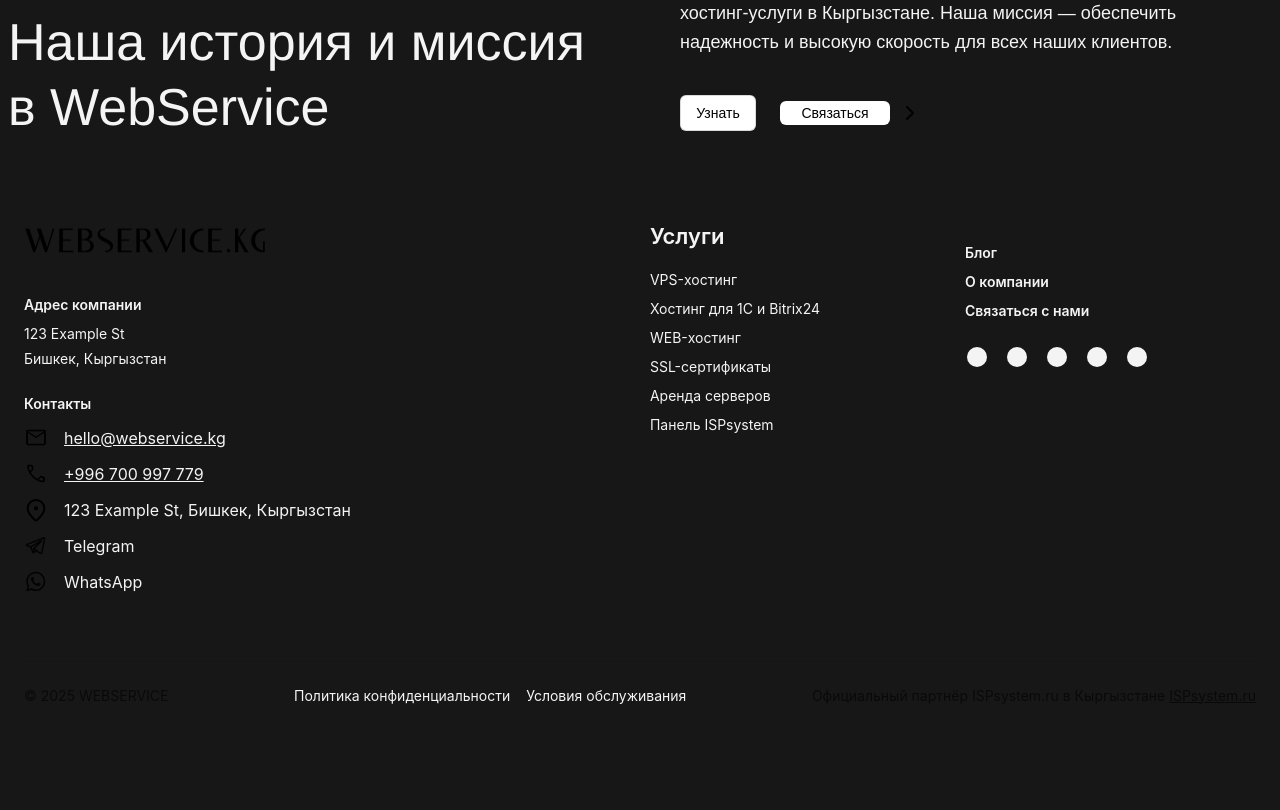
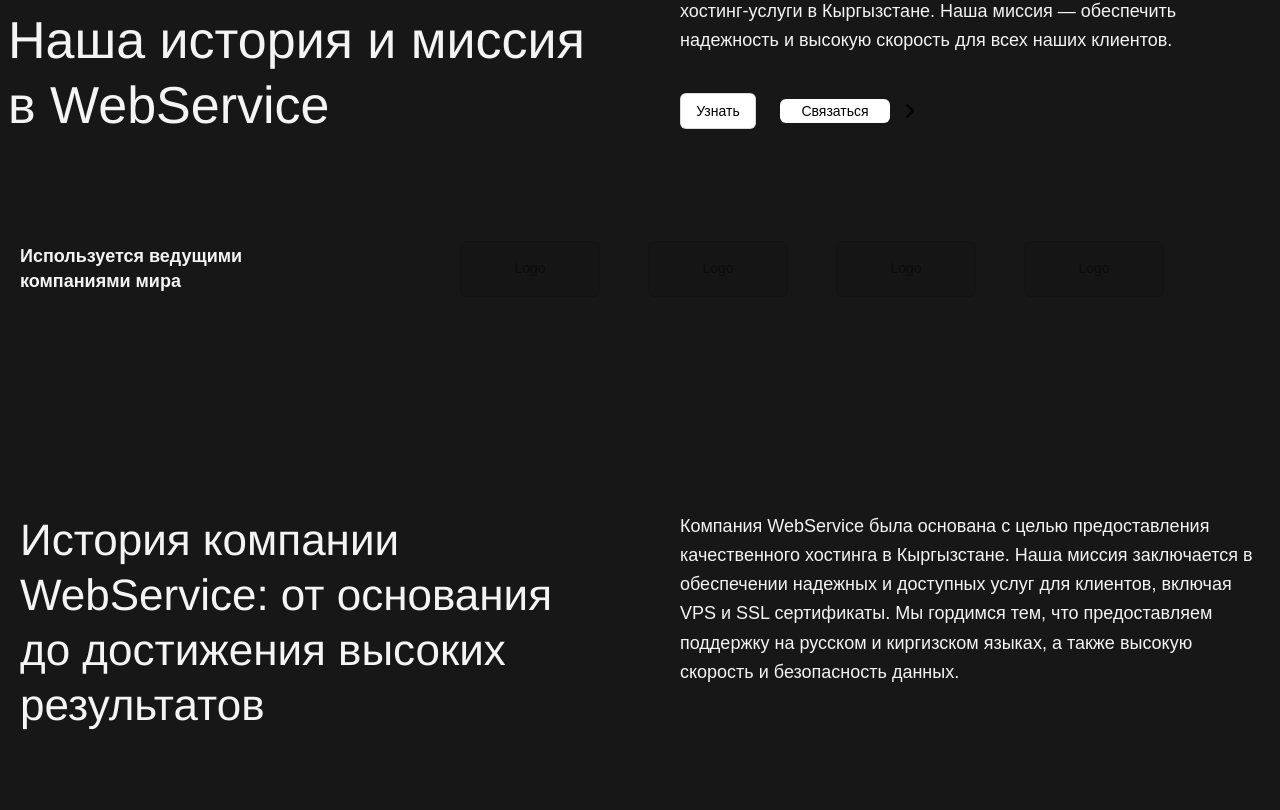
Before and after one commit to alineknn/webservice, a Next.js app: page /about in a window 1280 px wide. Shown: the part 830-1640 px from the top of the page. Before the commit the page ends 1616 px from the top, so only its background shows below. Built offline with nearby package versions, Linux system fonts and the light colour scheme.

Commit message:
add company history and customer banner

```diff
--- a/src/app/about/page.tsx
+++ b/src/app/about/page.tsx
@@ -1,5 +1,7 @@
 import HeroSectionAbout from "@/components/HeroSectionAbout";
 import ReliabilityAbout from "@/components/ReliabilityAbout";
+import BannerCustomer from "@/components/BannerCustomer";
+import CompanyHistory from "@/components/CompanyHistory";
 
 // src/app/about/page.tsx
 export const metadata = { title: "About" };
@@ -9,6 +11,8 @@
     <main className="">
       <HeroSectionAbout></HeroSectionAbout>
       <ReliabilityAbout></ReliabilityAbout>
+      <BannerCustomer></BannerCustomer>
+      <CompanyHistory></CompanyHistory>
     </main>
   );
 }
--- a/src/app/layout.tsx
+++ b/src/app/layout.tsx
@@ -31,7 +31,7 @@
         <meta name="color-scheme" content="light" />
         <meta name="theme-color" content="#ffffff" />
       </head>
-      <body className="…">
+      <body className="">
         <Navbar />
         {children}
         <Footer />
--- /dev/null
+++ b/src/components/BannerCustomer.tsx
@@ -0,0 +1,44 @@
+"use client";
+
+import { useRouter } from "next/navigation";
+import en from "@/locales/en/baner_customer.json";
+import ru from "@/locales/ru/baner_customer.json";
+
+type Copy = {
+  heading: string;
+};
+
+export default function BannerCustomer() {
+  const { locale } = useRouter();
+  const t: Copy = (locale === "en" ? (en as Copy) : (ru as Copy));
+
+  // Show 6 placeholders; replace with your own icons/images when ready
+  const items = Array.from({ length: 4 });
+
+  return (
+    <section className="py-[103px]">
+      <div className="mx-auto w-full max-w-[1280px] px-[20px] min-[1440px]:px-[80px]">
+        <div className="flex items-center gap-8 md:gap-16">
+          {/* Left heading */}
+          <p className="shrink-0 font-['Avenir Next'] font-bold text-[18px] leading-snug w-[280px]">
+            {t.heading}
+          </p>
+
+          {/* Logos row */}
+          <div className="flex-1 flex justify-center gap-8 md:gap-12 flex-wrap">
+            {items.map((_, i) => (
+              <div
+                key={i}
+                className="h-[56px] w-[140px] rounded-md border border-black/10 bg-black/5
+                           flex items-center justify-center text-black/40 text-[14px]"
+                aria-label="Customer logo placeholder"
+              >
+                Logo
+              </div>
+            ))}
+          </div>
+        </div>
+      </div>
+    </section>
+  );
+}
--- /dev/null
+++ b/src/components/CompanyHistory.tsx
@@ -0,0 +1,33 @@
+"use client";
+
+import { useRouter } from "next/navigation";
+import ru from "@/locales/ru/company_history.json";
+import en from "@/locales/en/company_history.json";
+
+type Copy = {
+  title: string;
+  body: string;
+};
+
+export default function CompanyHistory() {
+  const { locale } = useRouter();
+  const t: Copy = (locale === "en" ? (en as Copy) : (ru as Copy));
+
+  return (
+    <section className="py-[112px]">
+      <div className="relative mx-auto w-full max-w-[1280px] px-[20px] min-[1440px]:px-[80px]">
+        <div className="grid md:grid-cols-2 items-start gap-y-6 md:gap-y-0 md:gap-x-[80px]">
+          {/* Left — Heading */}
+          <h2 className="font-['Helvetica'] text-[44px] leading-tight">
+            {t.title}
+          </h2>
+
+          {/* Right — Body */}
+          <p className="font-['Avenir Next'] text-[18px] leading-relaxed">
+            {t.body}
+          </p>
+        </div>
+      </div>
+    </section>
+  );
+}
--- a/src/components/HeroSectionAbout.tsx
+++ b/src/components/HeroSectionAbout.tsx
@@ -22,8 +22,8 @@
   const t = (locale === "en" ? (en as AboutHeroT) : (ru as AboutHeroT));
 
   return (
-    <section id="about-hero" className="relative md:py-0 py-[64px] overflow-hidden">
-      <div className="relative mx-auto w-full max-w-[1280px] px-[20px] min-[1440px]:px-[80px]">
+    <section id="about-hero" className="relative md:py-0  overflow-hidden">
+      <div className="relative mx-auto w-full max-w-[1280px] px-[20px] min-[1440px]:px-[80px] py-[64px]">
         {/* Decorative image (desktop only) with margins: L=851, T=112 */}
         <div className="hidden md:block pointer-events-none absolute top-[112px] left-[851px] z-0">
           <Image
--- a/src/components/Navbar.tsx
+++ b/src/components/Navbar.tsx
@@ -129,8 +129,6 @@
           </AnimatePresence>
         </div>
       </header>
-      {/* Spacer */}
-      <div className="pb-[86px] md:pb-[98px] lg:pb-[130px]" />
     </>
   );
 }
--- /dev/null
+++ b/src/locales/en/baner_customer.json
@@ -0,0 +1,3 @@
+{
+  "heading": "Trusted by leading companies worldwide"
+}
--- /dev/null
+++ b/src/locales/en/company_history.json
@@ -0,0 +1,4 @@
+{
+  "title": "WebService Company History: from our foundation to outstanding results",
+  "body": "WebService was founded to provide high-quality hosting in Kyrgyzstan. Our mission is to deliver reliable and accessible services for our clients, including VPS and SSL certificates. We are proud to offer support in Russian and Kyrgyz, along with high performance and strong data security."
+}
--- /dev/null
+++ b/src/locales/ru/baner_customer.json
@@ -0,0 +1,3 @@
+{
+  "heading": "Используется ведущими компаниями мира"
+}
--- /dev/null
+++ b/src/locales/ru/company_history.json
@@ -0,0 +1,4 @@
+{
+  "title": "История компании WebService: от основания до достижения высоких результатов",
+  "body": "Компания WebService была основана с целью предоставления качественного хостинга в Кыргызстане. Наша миссия заключается в обеспечении надежных и доступных услуг для клиентов, включая VPS и SSL сертификаты. Мы гордимся тем, что предоставляем поддержку на русском и киргизском языках, а также высокую скорость и безопасность данных."
+}
```
